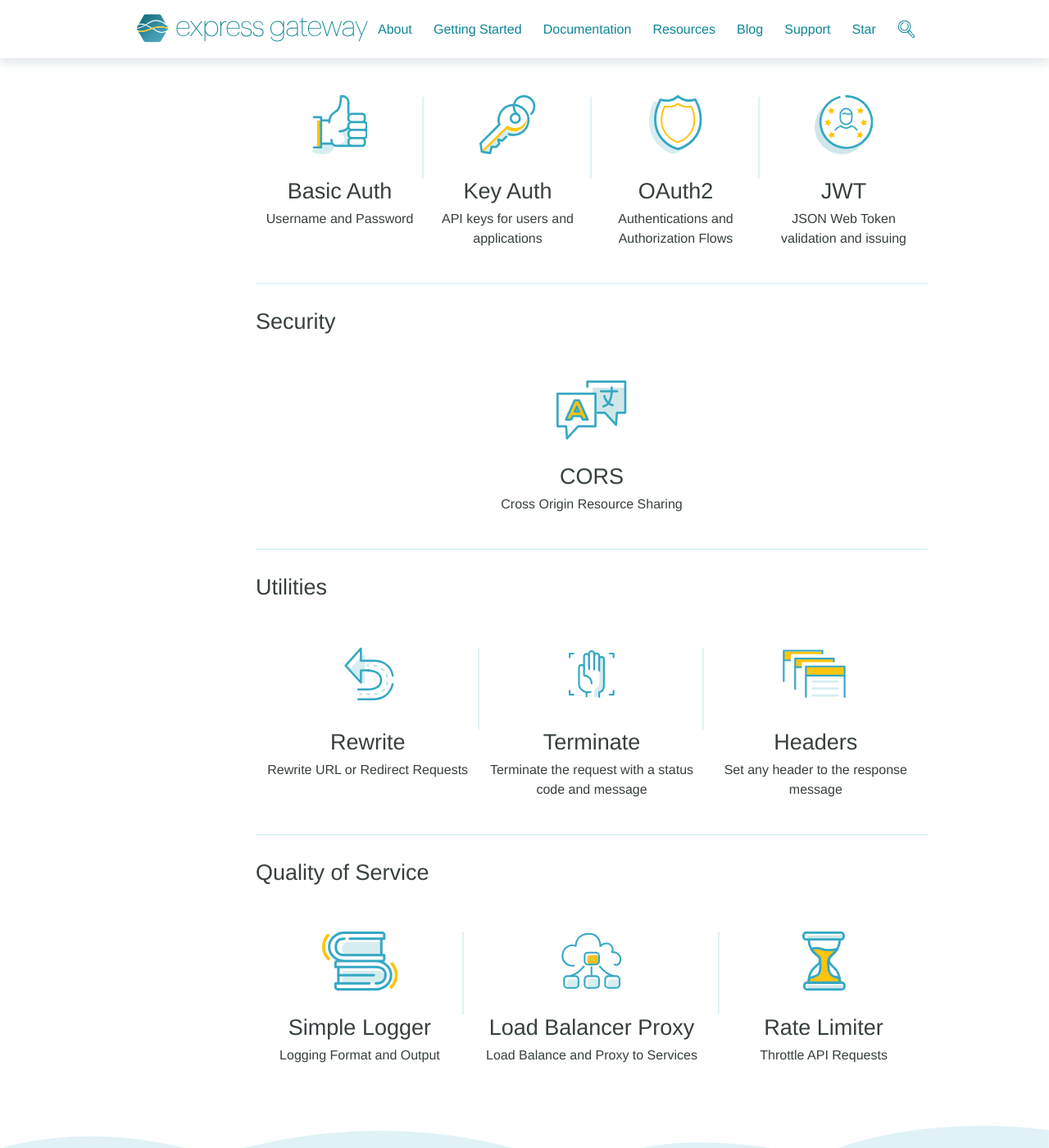
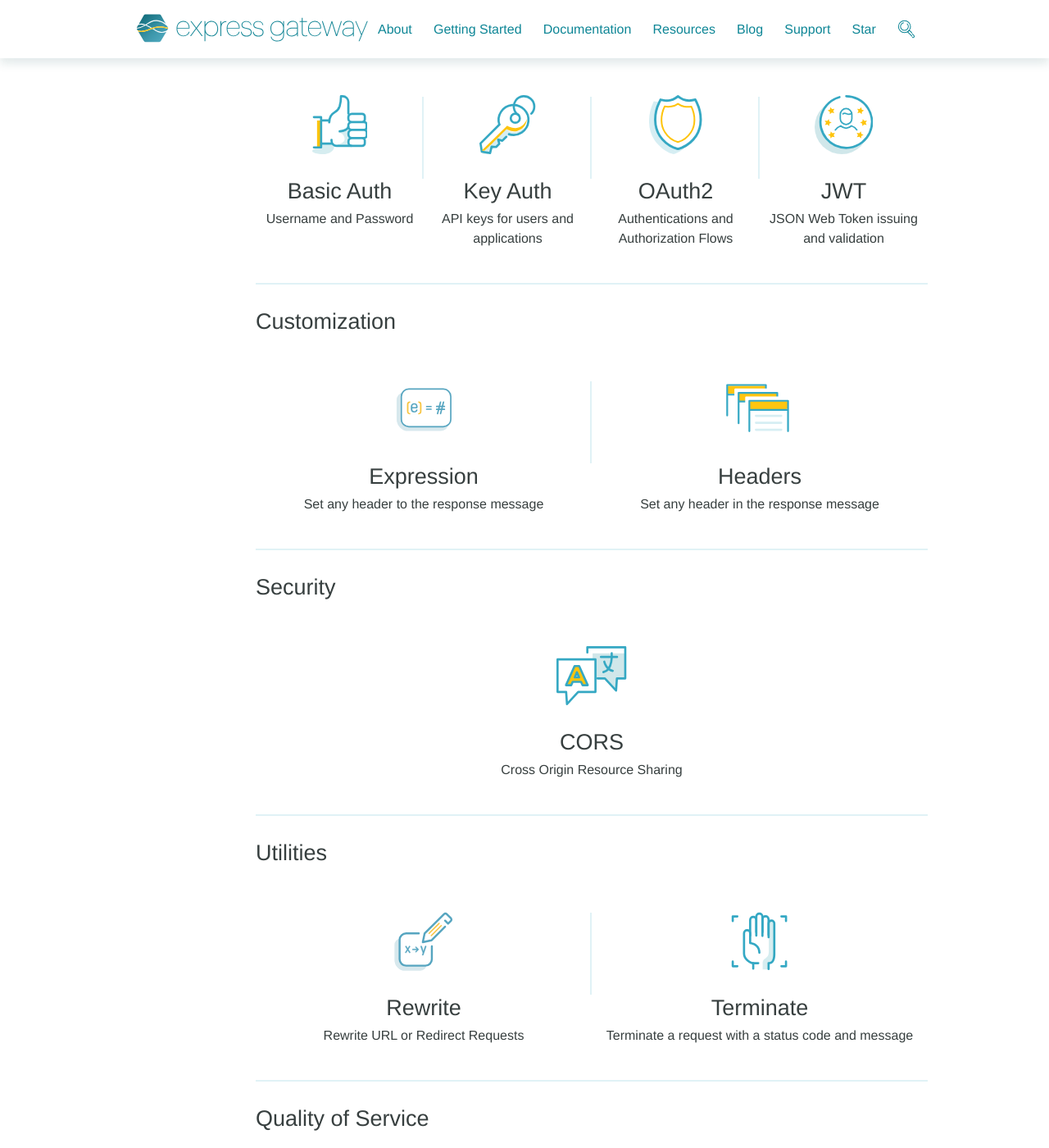
Before and after one commit to ExpressGateway/express-gateway.io, a Jekyll site: the page built from _pages/resources.md, in a window 1280 px wide and 1400 px high, scrolled down 248 px. Shown: the whole window at 82% size. Built offline with Jekyll 4.4.1, drawn with Linux system fonts in a browser that asks for light colours; nearby versions of some CDN libraries; some web fonts are replaced; comment, search, counter and statistics services are not loaded.

Commit message:
added expression and new rewrite icons

```diff
--- a/_pages/resources.md
+++ b/_pages/resources.md
@@ -18,9 +18,14 @@ layout: page
 <li>{% include res-basic.svg %}<h3>Basic Auth</h3><p>Username and Password</p></li>
 <li>{% include res-key.svg %}<h3>Key Auth</h3><p>API keys for users and applications</p></li>
 <li>{% include res-oauth.svg %}<h3>OAuth2</h3><p>Authentications and Authorization Flows</p></li>
-<li>{% include res-jwt.svg %}<h3>JWT</h3><p>JSON Web Token validation and issuing</p></li>
+<li>{% include res-jwt.svg %}<h3>JWT</h3><p>JSON Web Token issuing and validation</p></li>
 </ul>
 
+#### Customization
+<ul class="icon-list">
+<li>{% include res-expression.svg %}<h3>Expression</h3><p>Set any header to the response message</p></li>
+<li>{% include res-headers.svg %}<h3>Headers</h3><p>Set any header in the response message</p></li>
+</ul>
 
 #### Security
 <ul class="icon-list">
@@ -56,9 +59,9 @@ layout: page
 ###### Get involved and join our community of developers, practitioners and technologists.
 <div class="flex-row">
 <ul class="logo-cloud">
-<li><a href="https://groups.google.com/a/express-gateway.io/forum/#!forum/discuss" target="_blank"><img src="../assets/img/logo-googlegroups.png" /></a></li>
 <li><a href="https://gitter.im/ExpressGateway/express-gateway" target="_blank"><img src="../assets/img/logo-gitter.png" /></a></li>
 <li><a href="https://stackoverflow.com/questions/tagged/express-gateway" target="_blank">{% include logo-stackoverflow.svg %}</a></li>
+<li><a href="https://groups.google.com/a/express-gateway.io/forum/#!forum/discuss" target="_blank"><img src="../assets/img/logo-googlegroups.png" /></a></li>
 </ul>
 <div class="bug-block">
 <div class="bug-block-content" markdown="1">
--- a/_sass/_resources.scss
+++ b/_sass/_resources.scss
@@ -71,7 +71,7 @@
     padding: 0;
   }
 
-  #authentication, #security, #quality-of-service, #utilities {
+  #authentication, #customization, #security, #quality-of-service, #utilities {
     margin-left: 10%;
     @include size(smalltomedium){
       margin-left: 0;
```
Also changed, not shown: other parts of _pages/resources.md (+1 -3 lines), _includes/res-expression.svg (added), _includes/res-rewrite.svg, _includes/res-terminate.svg.
